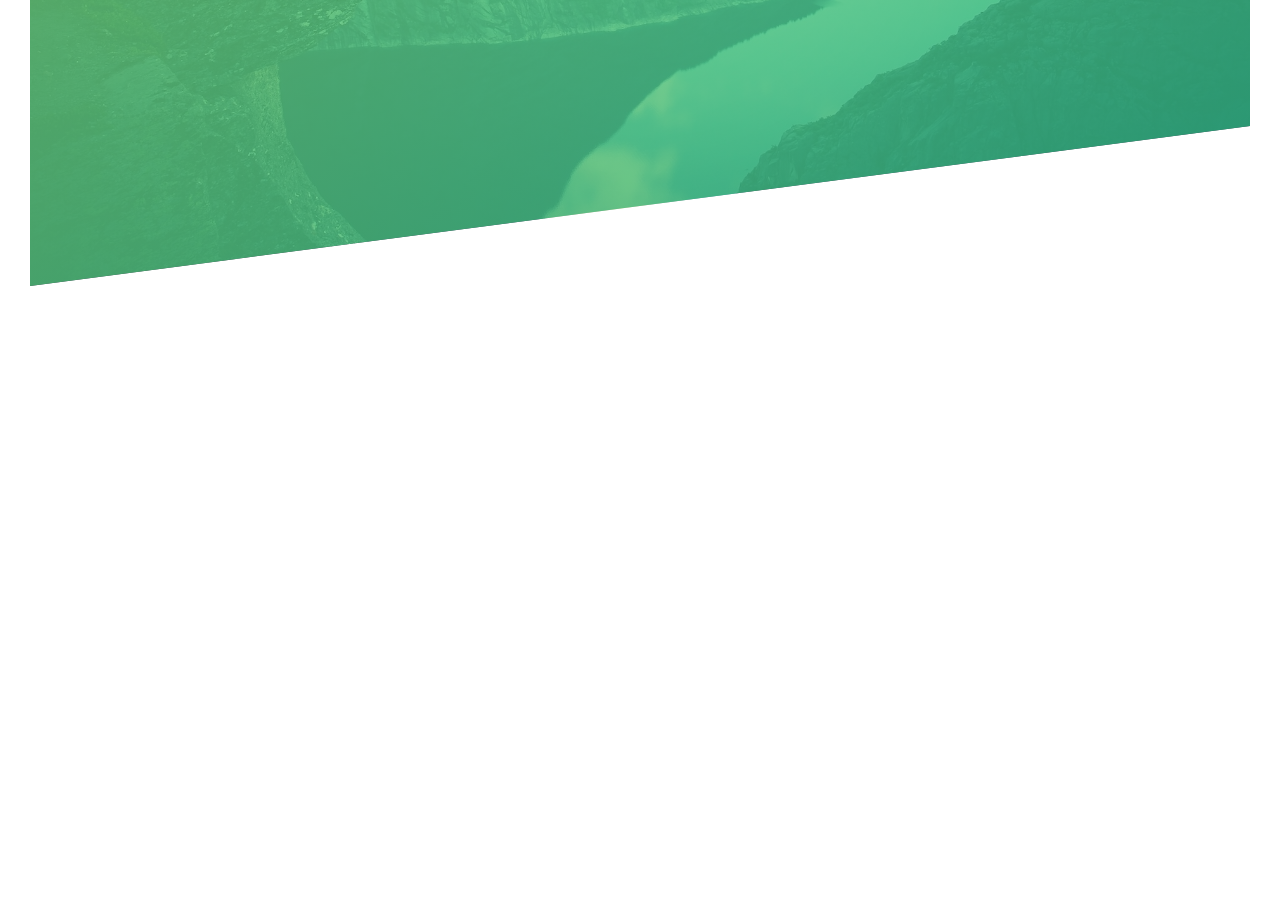
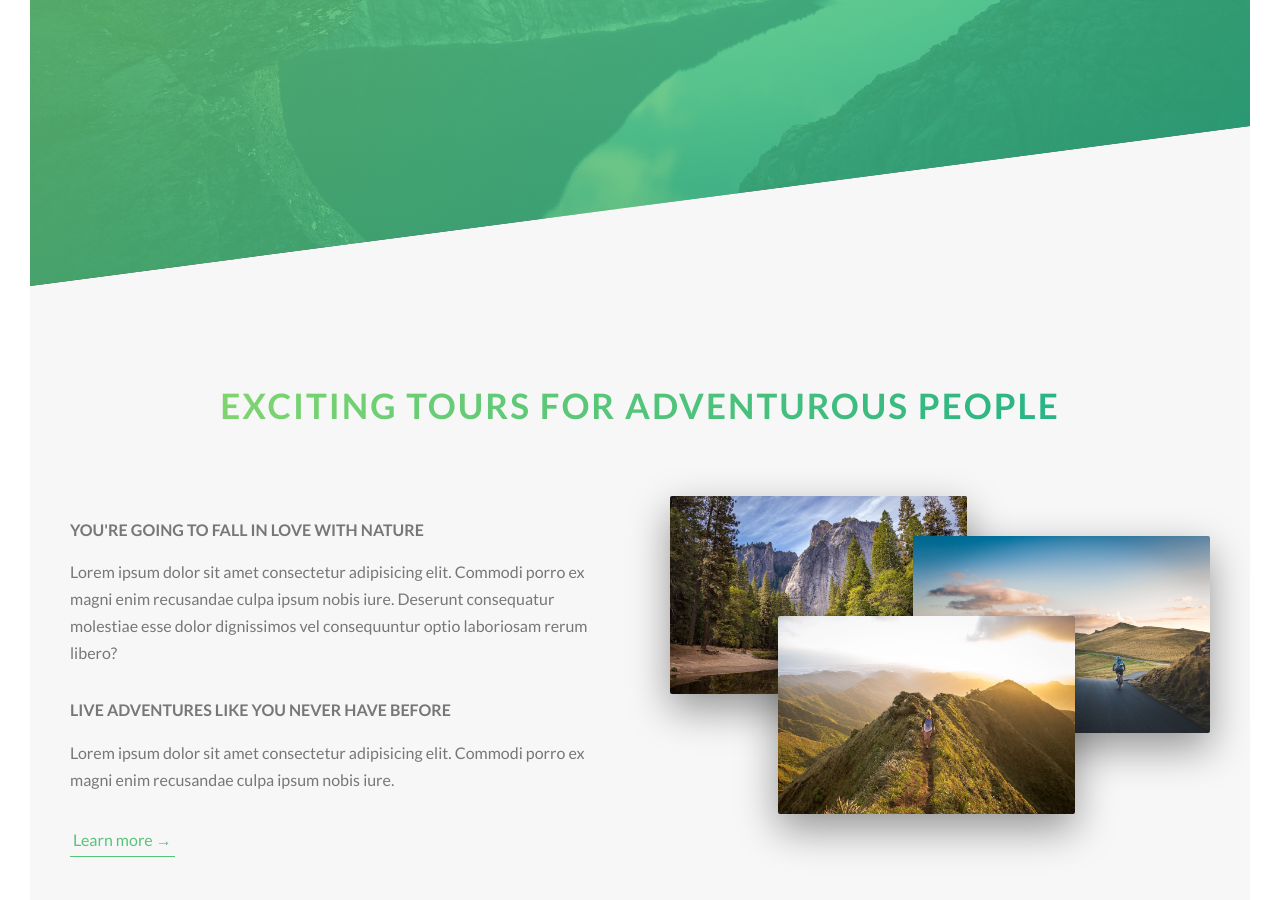
Before and after one commit to jamik-dev/advanced-css-course, a website: page Natours/index.html in a window 1280 px wide. Shown: the part 504-1404 px from the top of the page. Before the commit the page ends 820 px from the top, so only its background shows below. Drawn offline with Linux system fonts and the light colour scheme.

Commit message:
about section done

```diff
--- a/Natours/index.html
+++ b/Natours/index.html
@@ -29,6 +29,56 @@
         <a href="#" class="btn btn--white btn--animated">Discover our tours</a>
       </div>
     </header>
+
+    <main>
+      <section class="section-about">
+        <div class="u-center-text u-margin-bottom-big">
+          <h2 class="heading-secondary">
+            Exciting tours for adventurous people
+          </h2>
+        </div>
+
+        <div class="row">
+          <div class="col-1-of-2">
+            <h3 class="heading-tertiary u-margin-bottom-small">
+              You're going to fall in love with nature
+            </h3>
+            <p class="paragraph">
+              Lorem ipsum dolor sit amet consectetur adipisicing elit. Commodi
+              porro ex magni enim recusandae culpa ipsum nobis iure. Deserunt
+              consequatur molestiae esse dolor dignissimos vel consequuntur
+              optio laboriosam rerum libero?
+            </p>
+
+            <h3 class="heading-tertiary u-margin-bottom-small">
+              Live adventures like you never have before
+            </h3>
+            <p class="paragraph">
+              Lorem ipsum dolor sit amet consectetur adipisicing elit. Commodi
+              porro ex magni enim recusandae culpa ipsum nobis iure.
+            </p>
+
+            <a href="#" class="btn-text">Learn more &rarr;</a>
+          </div>
+          <div class="col-1-of-2">
+            <div class="composition">
+              <img
+                src="img/nat-1-large.jpg"
+                alt="Photo 1"
+                class="composition__photo composition__photo--p1" />
+              <img
+                src="img/nat-2-large.jpg"
+                alt="Photo 2"
+                class="composition__photo composition__photo--p2" />
+              <img
+                src="img/nat-3-large.jpg"
+                alt="Photo 3"
+                class="composition__photo composition__photo--p3" />
+            </div>
+          </div>
+        </div>
+      </section>
+    </main>
 
     <!--
     <section class="grid-test">
@@ -99,6 +149,5 @@
       </div>
     </section>
     -->
-
   </body>
 </html>
--- a/Natours/sass/abstracts/_variables.scss
+++ b/Natours/sass/abstracts/_variables.scss
@@ -3,9 +3,14 @@ $color-primary: #55c57a;
 $color-primary-light: #7ed56f;
 $color-primary-dark: #28b485;
 
+$color-grey-light-1: #f7f7f7;
+
 $color-grey-dark: #777;
 $color-white: #fff;
 $color-black: #000;
+
+// FONT
+$default-font-size: 1.6rem;
 
 // GRID
 $grid-width: 114rem;
--- a/Natours/sass/base/_typography.scss
+++ b/Natours/sass/base/_typography.scss
@@ -1,7 +1,6 @@
 body {
   font-family: "Lato", sans-serif;
   font-weight: 400;
-  font-size: 1.6rem;
   line-height: 1.7;
   color: $color-grey-dark;
   padding: 3rem;
@@ -38,3 +37,35 @@ body {
     animation: moveInRight 1s ease-out;
   }
 }
+
+.heading-secondary {
+  font-size: 3.5rem;
+  text-transform: uppercase;
+  font-weight: 700;
+  display: inline-block;
+  background-image: linear-gradient(to right, $color-primary-light, $color-primary-dark);
+  background-clip: text;
+  -webkit-background-clip: text;
+  color: transparent;
+  letter-spacing: 2px;
+  transition: all .2s;
+
+  &:hover {
+    transform: skewY(2deg) skewX(15deg) scale(1.1);
+    text-shadow: .5rem 1rem 2rem rgba($color-black, .2);
+  }
+}
+
+.heading-tertiary {
+  font-size: $default-font-size;
+  font-weight: 700;
+  text-transform: uppercase;
+}
+
+.paragraph {
+  font-size: $default-font-size;
+
+  &:not(:last-child) {
+    margin-bottom: 3rem;
+  }
+}
--- a/Natours/sass/base/_utilities.scss
+++ b/Natours/sass/base/_utilities.scss
@@ -0,0 +1,5 @@
+.u-center-text {text-align: center;}
+
+.u-margin-bottom-big {margin-bottom: 8rem;}
+.u-margin-bottom-medium {margin-bottom: 4rem;}
+.u-margin-bottom-small {margin-bottom: 1.5rem;}
--- a/Natours/sass/components/_button.scss
+++ b/Natours/sass/components/_button.scss
@@ -8,7 +8,7 @@
     border-radius: 10rem;
     transition: all 0.2s;
     position: relative;
-    font-size: 1.6rem;
+    font-size: $default-font-size;
   }
 
   &:hover {
@@ -53,3 +53,28 @@
     animation-fill-mode: backwards;
   }
 }
+
+.btn-text {
+  &:link,
+  &:visited {
+    font-size: $default-font-size;
+    color: $color-primary;
+    display: inline-block;
+    text-decoration: none;
+    border-bottom: 1px solid $color-primary;
+    padding: 3px;
+    transition: all .2s;
+  }
+
+  &:hover {
+    background-color: $color-primary;
+    color: $color-white;
+    box-shadow: 0 1rem 2rem rgba($color-black, .15);
+    transform: translateY(-2px);
+  }
+
+  &:active {
+    box-shadow: 0 .5rem 1rem rgba($color-black, .15);
+    transform: translateY(0);
+  }
+}
--- /dev/null
+++ b/Natours/sass/components/_composition.scss
@@ -0,0 +1,38 @@
+.composition {
+  position: relative;
+
+  &__photo {
+    width: 55%;
+    box-shadow: 0 1.5rem 4rem rgba($color-black, .4);
+    border-radius: 2px;
+    position: absolute;
+    transition: all .2s;
+    outline-offset: 2rem;
+
+    &--p1 {
+      left: 0;
+      top: -2rem;
+    }
+
+    &--p2 {
+      right: 0;
+      top: 2rem;
+    }
+
+    &--p3 {
+      left: 20%;
+      top: 10rem;
+    }
+
+    &:hover {
+      outline: 1.5rem solid $color-primary;
+      transform: scale(1.05) translateY(-.5rem);
+      box-shadow: 0 2.5rem 4rem rgba($color-black, .5);
+      z-index: 10;
+    }
+  }
+
+  &:hover &__photo:not(:hover) {
+    transform: scale(.95);
+  }
+}
--- a/Natours/sass/layout/_grid.scss
+++ b/Natours/sass/layout/_grid.scss
@@ -1,6 +1,5 @@
 .row {
   max-width: $grid-width;
-  background-color: #eee;
   margin: 0 auto;
 
   &:not(:last-child) {
@@ -10,7 +9,6 @@
   @include clearfix;
 
   [class^="col-"] {
-    background-color: orangered;
     float: left;
 
     &:not(:last-child) {
--- a/Natours/sass/main.scss
+++ b/Natours/sass/main.scss
@@ -8,6 +8,7 @@
 @import "base/utilities";
 
 @import "components/button";
+@import "components/composition";
 
 @import "layout/grid";
 @import "layout/header";
--- a/Natours/sass/pages/_home.scss
+++ b/Natours/sass/pages/_home.scss
@@ -0,0 +1,5 @@
+.section-about {
+  background-color: $color-grey-light-1;
+  padding: 25rem 0;
+  margin-top: -20vh;
+}
```
Also changed, not shown: Natours/css/style.css.
